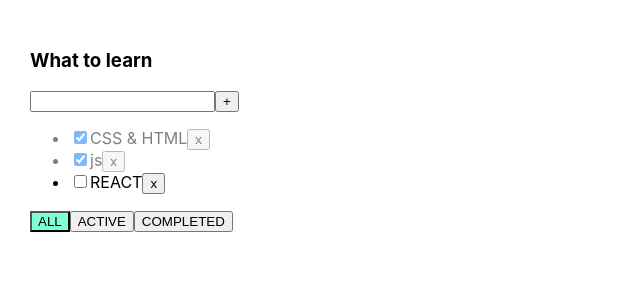
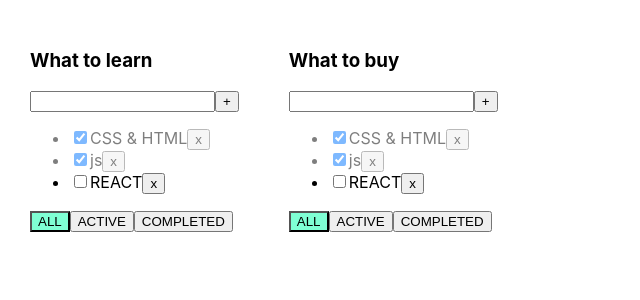
Before and after one commit to LenaMesyachik/TodoListLesson, a React (Create React App) app: page / in a window 1280 px wide. Shown: the top 300 px of the page, without its empty margins (0-640 px from the left). Built offline with nearby package versions, Linux system fonts and the light colour scheme.

Commit message:
lesson5 displaying several todoLists with own tasks and the correct operation of functions

```diff
--- a/src/App.tsx
+++ b/src/App.tsx
@@ -4,51 +4,74 @@ import {TodoList} from "./TodoList";
 import {v1} from "uuid";
 
 export type FilterValueType = 'all' | 'active' | 'completed'
+export type TodoListType = {
+    id: string,
+    title: string,
+    filter: FilterValueType
+}
+export const App = () => {
+    const todoListID1 = v1()
+    const todoListID2 = v1()
 
-export const App = () => {
+    const [todoLists, setTodoLists] = useState<TodoListType[]>([
+        {id: todoListID1, title: 'What to learn', filter: 'all'},
+        {id: todoListID2, title: 'What to buy', filter: 'all'},
+    ])
 
-    const [tasks, setTasks] = useState([
+    const [tasks, setTasks] = useState({
+        [todoListID1]: [
             {id: v1(), title: 'CSS & HTML', isDone: true},
             {id: v1(), title: 'js', isDone: true},
-        {id: v1(), title: 'REACT', isDone: false}
-    ])
+            {id: v1(), title: 'REACT', isDone: false}],
+        [todoListID2]: [
+            {id: v1(), title: 'CSS & HTML', isDone: true},
+            {id: v1(), title: 'js', isDone: true},
+            {id: v1(), title: 'REACT', isDone: false}]
 
-    const [filter, setFilter] = useState<FilterValueType>('all')
-    const changeFilter = (filter: FilterValueType) => {
-        setFilter(filter)
-    }
-    let tasksForTodoList = tasks
-    if (filter === 'active') {
-        tasksForTodoList = tasks.filter(t => t.isDone)
-    }
-    if (filter === 'completed') {
-        tasksForTodoList = tasks.filter(t => !t.isDone)
-    }
-    const removeTask = (tID: string) => {
-        let filteredTasks = tasks.filter(t => t.id !== tID)
-        setTasks(filteredTasks)
+    })
+
+    const removeTask = (tID: string, todoListID: string) => {
+        setTasks ({...tasks, [todoListID]:tasks[todoListID].filter(t => t.id !== tID)})
     }
 
-    const addTask = (title: string) => {
-        const task = {id: v1(), title: title, isDone: true}
-        setTasks([...tasks, task])
+    const addTask = (title: string,todoListID: string) => {
+        setTasks({...tasks, [todoListID]: [...tasks[todoListID], {id: v1(), title: title, isDone: true} ]})
     }
 
-    const changeStatus = (tID: string, isDone: boolean) => {
-        setTasks(tasks.map(t => t.id === tID ? {...t, isDone: isDone} : t))
-
+    const changeStatus = (tID: string, isDone: boolean,todoListID: string) => {
+        setTasks({...tasks, [todoListID]: [...tasks[todoListID].map(t => t.id === tID ? {...t, isDone: isDone} : t)]})
     }
-
+    const changeFilter = (value: FilterValueType, todoListID: string) => {
+        const todoList = todoLists.find(t => t.id === todoListID)
+        if (todoList) {
+            todoList.filter = value
+            setTodoLists([...todoLists])
+        }
+    }
 
     return (
         <div className='App'>
-            <TodoList title='What to learn'
+            {todoLists.map(t => {
+                    let tasksForTodoList = tasks[t.id]
+                    if (t.filter === 'active') {
+                        tasksForTodoList = tasks[t.id].filter(t => t.isDone)
+                    }
+                    if (t.filter === 'completed') {
+                        tasksForTodoList = tasks[t.id].filter(t => !t.isDone)
+                    }
+                    return (
+                        <TodoList
+                            key={t.id}
+                            id={t.id}
+                            title={t.title}
                             tasks={tasksForTodoList}
                             removeTask={removeTask}
                             addTask={addTask}
                             changeFilter={changeFilter}
                             changeStatus={changeStatus}
-                      filter={filter}/>
+                            filter={t.filter}/>)
+                }
+            )}
         </div>
     )
 }
--- a/src/TodoList.tsx
+++ b/src/TodoList.tsx
@@ -2,12 +2,13 @@ import React, {ChangeEvent, useState, KeyboardEvent} from 'react';
 import {FilterValueType} from "./App";
 
 type PropsTodoListType = {
+    id: string,
     title: string,
     tasks: TaskType[]
-    removeTask: (tID: string) => void,
-    addTask: (title: string) => void,
-    changeFilter: (filter: FilterValueType) => void,
-    changeStatus: (tID: string, isDone: boolean) => void,
+    removeTask: (tID: string,todoListID: string) => void,
+    addTask: (title: string,todoListID: string) => void,
+    changeFilter: (value: FilterValueType, todoListID: string) => void,
+    changeStatus: (tID: string, isDone: boolean,todoListID: string) => void,
     filter: FilterValueType
 }
 type TaskType = {
@@ -23,7 +24,7 @@ export const TodoList = (props: PropsTodoListType) => {
 
     const addTask = () => {
         if (title.trim() !== '') {
-            props.addTask(title)
+            props.addTask(title, props.id)
             setTitle('')
         } else {
             setError('Title is required!')
@@ -39,13 +40,13 @@ export const TodoList = (props: PropsTodoListType) => {
             addTask()
     }
     const onAllClickHandler = () => {
-        props.changeFilter('all')
+        props.changeFilter('all', props.id)
     }
     const onActiveClickHandler = () => {
-        props.changeFilter('active')
+        props.changeFilter('active', props.id)
     }
     const onCompletedClickHandler = () => {
-        props.changeFilter('completed')
+        props.changeFilter('completed', props.id)
     }
 
 
@@ -62,9 +63,9 @@ export const TodoList = (props: PropsTodoListType) => {
             </div>
             <ul>
                 {props.tasks.map(t => {
-                        const onClickHandler = () => props.removeTask(t.id)
+                        const onClickHandler = () => props.removeTask(t.id, props.id)
                         const onChangeHandler = (e: ChangeEvent<HTMLInputElement>) => {
-                            props.changeStatus(t.id, e.currentTarget.checked)
+                            props.changeStatus(t.id, e.currentTarget.checked, props.id)
                         }
                         return (
                             <li key={t.id} className={t.isDone ? 'is-done' : ''}>
@@ -76,9 +77,9 @@ export const TodoList = (props: PropsTodoListType) => {
                 )}
             </ul>
             <div>
-                <button className = { props.filter === 'all' ? 'active-filter' : ""} onClick={onAllClickHandler}>ALL</button>
-                <button className = { props.filter === 'active' ? 'active-filter' : ""}onClick={onActiveClickHandler}>ACTIVE</button>
-                <button className = { props.filter === 'completed' ? 'active-filter' : ""}onClick={onCompletedClickHandler}>COMPLETED</button>
+                <button className = { props.filter === 'all' ? 'active-filter' : ""}  onClick={onAllClickHandler}>ALL</button>
+                <button className = { props.filter === 'active' ? 'active-filter' : ""} onClick={onActiveClickHandler}>ACTIVE</button>
+                <button className = { props.filter === 'completed' ? 'active-filter' : ""} onClick={onCompletedClickHandler}>COMPLETED</button>
             </div>
         </div>
     )
```
Lines whose indentation alone changed are shown as unchanged.
